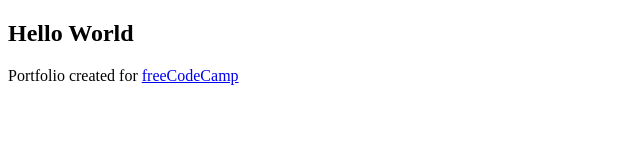
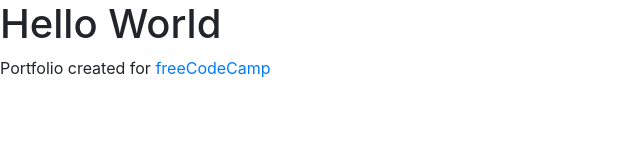
Before and after one commit to vivian-ms/Personal-Portfolio-Webpage, a plain HTML site: page index.html in a window 1280 px wide. Shown: the whole page, without its empty margins (0-640 px from the left). Drawn offline with nearby package versions, Linux system fonts and the light colour scheme.

Commit message:
Added links to stylesheet and bootstrap library

```diff
--- a/index.html
+++ b/index.html
@@ -3,6 +3,8 @@
   <head>
     <meta charset="utf-8">
     <meta name="viewport" content="width=device-width, initial-scale=1.0">
+    <link rel="stylesheet" href="https://stackpath.bootstrapcdn.com/bootstrap/4.3.1/css/bootstrap.min.css" integrity="sha384-ggOyR0iXCbMQv3Xipma34MD+dH/1fQ784/j6cY/iJTQUOhcWr7x9JvoRxT2MZw1T" crossorigin="anonymous">
+    <link rel="stylesheet" href="styles.css">
     <title>Personal Portfolio Webpage</title>
   </head>
   <body>
```
